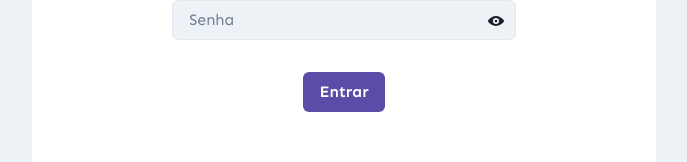
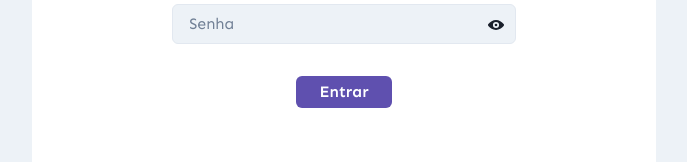
Before and after one commit to titi-lima/loomi-challenge, a Next.js app: page / in a window 1280 px wide. Shown: the part 545-707 px from the top of the page, without its empty margins (296-983 px from the left). Built offline with nearby package versions, Linux system fonts and the light colour scheme.

Commit message:
style(login-page): fixed button styling and primary color

```diff
--- a/src/pages/_app.tsx
+++ b/src/pages/_app.tsx
@@ -6,7 +6,18 @@ const font = Sen({ subsets: ["latin"] });
 
 const theme = extendTheme({
   colors: {
-    primary: "#5B4DA7",
+    primary: {
+      "50": "#EFEEF7",
+      "100": "#D2CEE8",
+      "200": "#B5AFDA",
+      "300": "#998FCB",
+      "400": "#7C70BD",
+      "500": "#5F50AF",
+      "600": "#4C408C",
+      "700": "#393069",
+      "800": "#262046",
+      "900": "#131023",
+    },
   },
 });
 
--- a/src/pages/index.tsx
+++ b/src/pages/index.tsx
@@ -79,9 +79,10 @@ export default function Home() {
               />
               <Button
                 type={"submit"}
-                bgColor={"primary"}
-                color={"white"}
+                colorScheme={"primary"}
                 isLoading={formState.isSubmitting}
+                w={24}
+                h={8}
               >
                 Entrar
               </Button>
```
